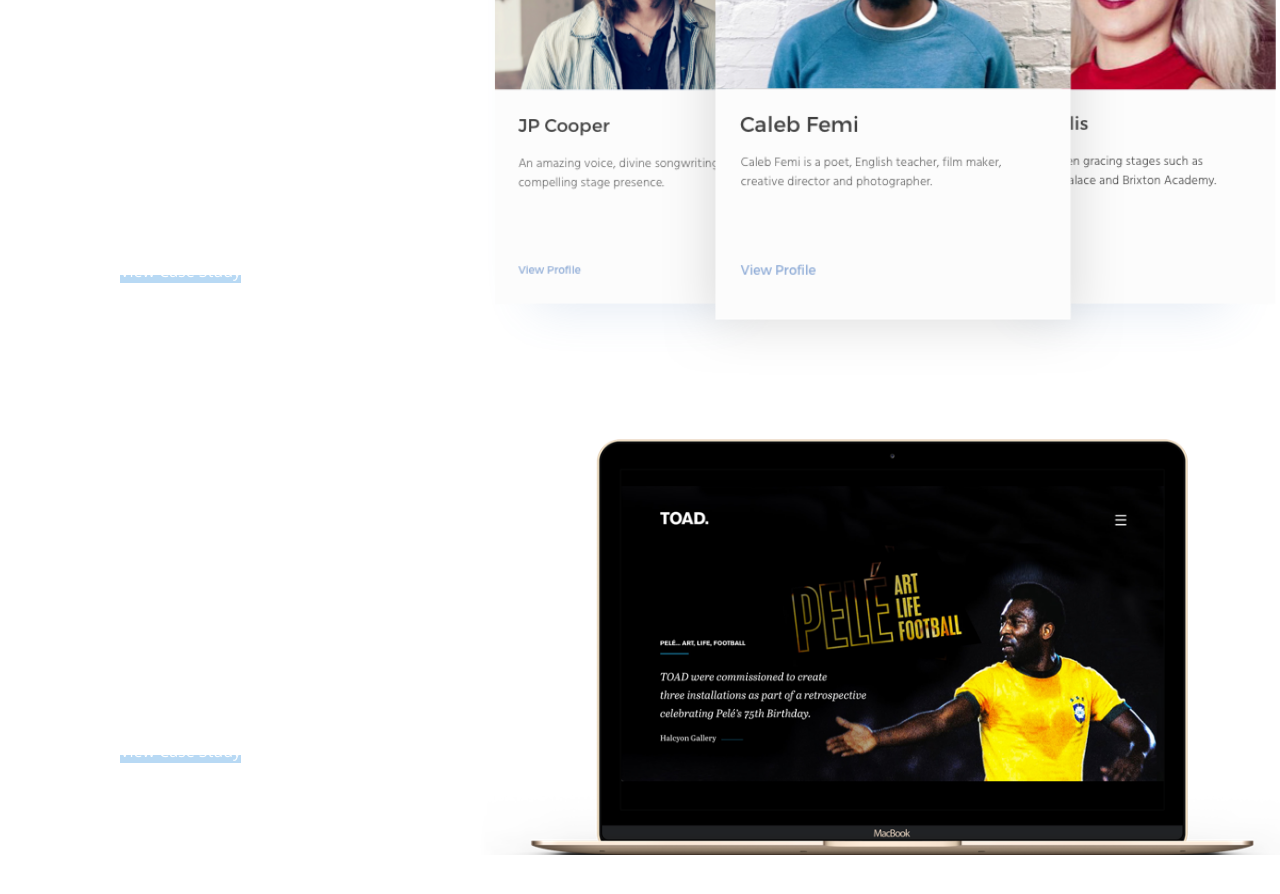
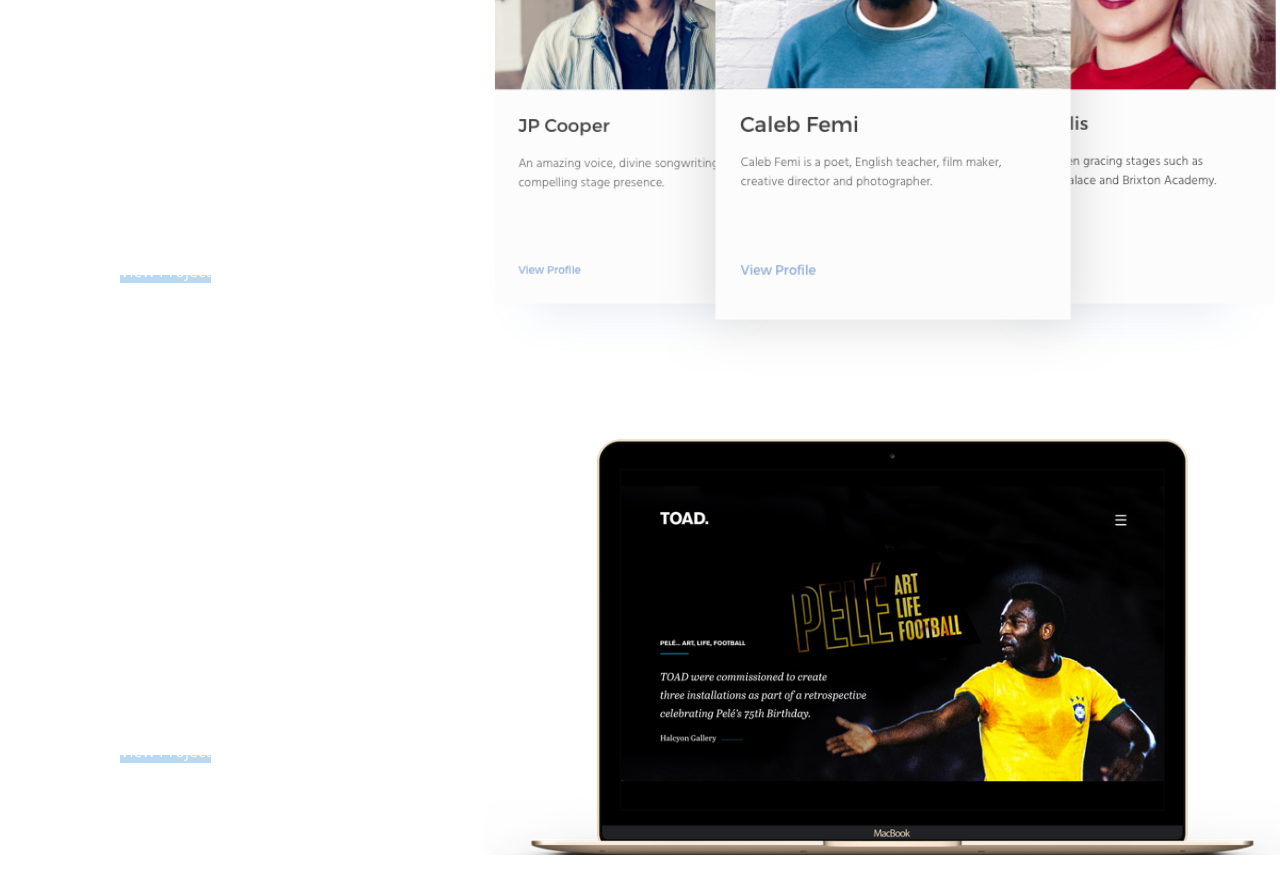
Before and after one commit to LloydBennett/lloydbennett.github.io, a Jekyll site: the page built from index.html, in a window 1280 px wide and 900 px high, scrolled down 1737 px. Shown: the top 894 px of the window. Built offline with Jekyll 4.4.1, drawn with Linux system fonts in a browser that asks for light colours; nearby versions of some CDN libraries.

Commit message:
changed project thumbnails to link to live project

```diff
--- a/_includes/portfolio.html
+++ b/_includes/portfolio.html
@@ -13,8 +13,11 @@
                     <div class="col-xs-12 col-sm-6 project-thumb-info">
                         <span class="project-thumb-category">{{ casestudy.category }}</span>
                         <h3 class="project-thumb-title">{{ casestudy.thumb-title }}</h3>
-                        <a class="ajaxLoad link" href="{{ casestudy.url | prepend: site.baseurl }}">
+                        <!--<a class="ajaxLoad link" href="{{ casestudy.url | prepend: site.baseurl }}">
                             View Case Study
+                        </a>-->
+                        <a class="link" href="{{ casestudy.live-url }}" target="_blank">
+                            View Project
                         </a>
                     </div>
 
--- a/_projects/toad.html
+++ b/_projects/toad.html
@@ -7,7 +7,7 @@
 category: Front-End Development
 featured-image: project-thumb.png
 button-text: "View Website"
-live-url: toadlondon.com
+live-url: http://www.toadlondon.com
 date: 2016-04-12 00:09:00
 ---
 
--- a/_projects/vocalsandverses.html
+++ b/_projects/vocalsandverses.html
@@ -9,6 +9,7 @@
 button-text: "View Website"
 date: 2017-02-06 00:09:00
 inprogress: true
+live-url: https://www.behance.net/gallery/42758065/Vocals-Verses-(In-Progress)
 ---
 
  <p>Leicestershire based Media Design agency, Seed Creativity ran a module my university programme
```
